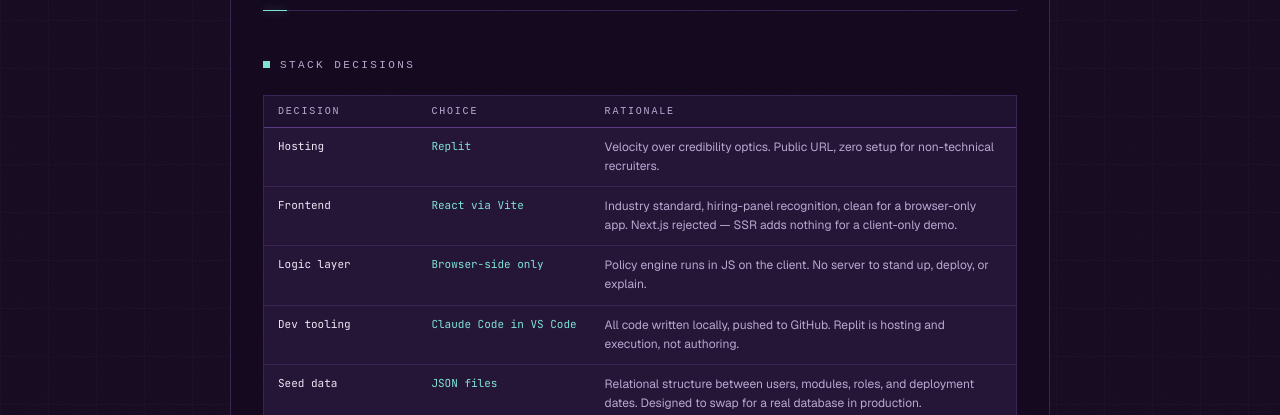
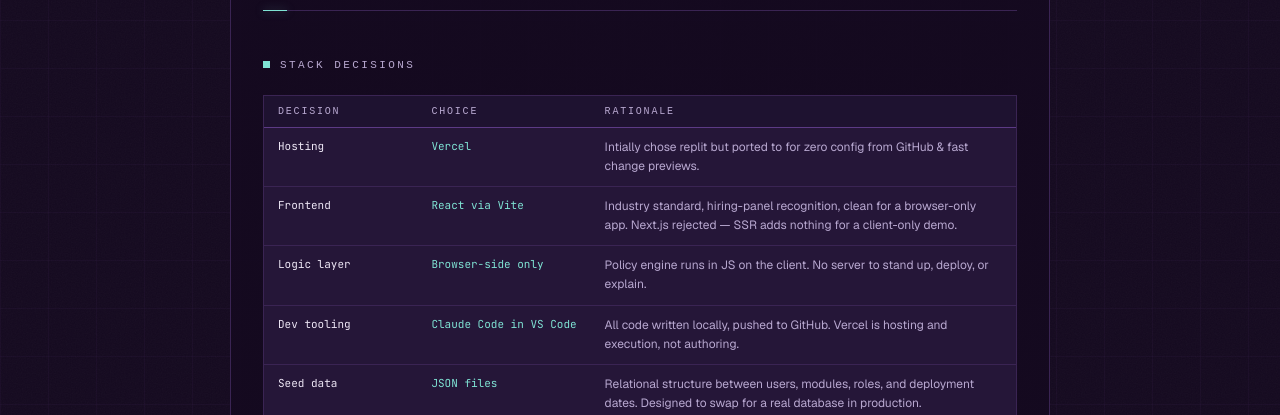
Before and after one commit to CGJones99/flume, a React (Vite) app: page /build in a window 1280 px wide. Shown: the part 1280-1695 px from the top of the page. Built offline with nearby package versions, Linux system fonts and the light colour scheme; a web font is replaced by a local one.

Commit message:
Update Build.jsx >Stack note updates.

```diff
--- a/src/pages/portfolio/Build.jsx
+++ b/src/pages/portfolio/Build.jsx
@@ -153,10 +153,10 @@
 ]
 
 const STACK_ROWS = [
-  ['Hosting', 'Replit', 'Velocity over credibility optics. Public URL, zero setup for non-technical recruiters.'],
+  ['Hosting', 'Vercel', 'Intially chose replit but ported to for zero config from GitHub & fast change previews.'],
   ['Frontend', 'React via Vite', 'Industry standard, hiring-panel recognition, clean for a browser-only app. Next.js rejected — SSR adds nothing for a client-only demo.'],
   ['Logic layer', 'Browser-side only', 'Policy engine runs in JS on the client. No server to stand up, deploy, or explain.'],
-  ['Dev tooling', 'Claude Code in VS Code', 'All code written locally, pushed to GitHub. Replit is hosting and execution, not authoring.'],
+  ['Dev tooling', 'Claude Code in VS Code', 'All code written locally, pushed to GitHub. Vercel is hosting and execution, not authoring.'],
   ['Seed data', 'JSON files', 'Relational structure between users, modules, roles, and deployment dates. Designed to swap for a real database in production.'],
   ['Portfolio structure', 'Single URL', 'One codebase, one deployment. Seamless recruiter experience without context switches or separate links.'],
 ]
```
